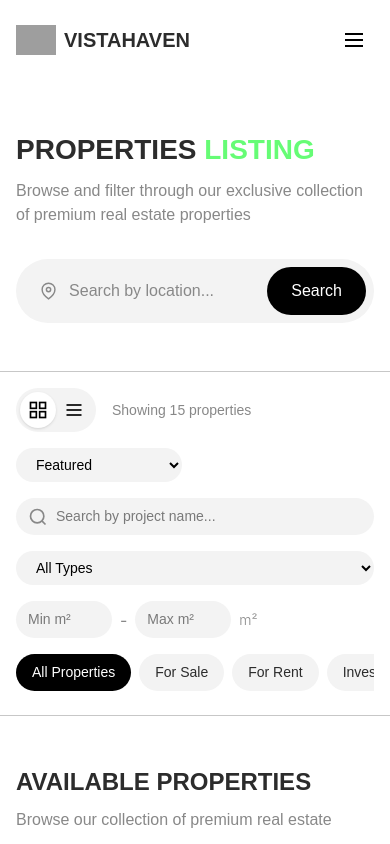
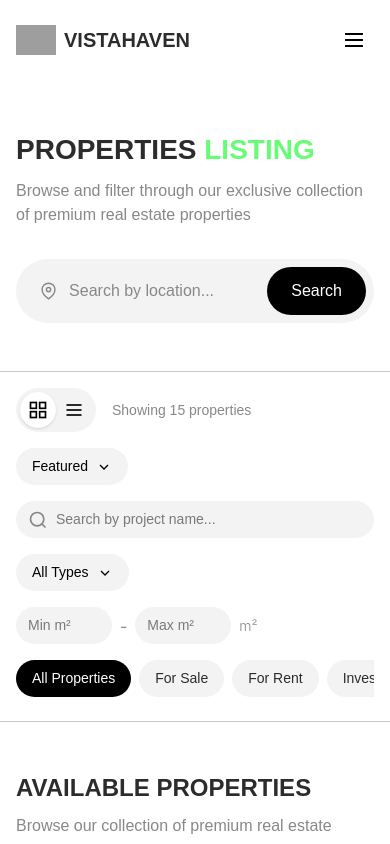
Before and after one commit to 9uxsnx-sys/real-estate-project, a React (Vite) app: page / in a window 390 px wide. Shown: the top 844 px of the page. Built offline with nearby package versions, Linux system fonts and the light colour scheme; grey boxes are pictures that could not be loaded; a web font is replaced by a local one.

Commit message:
Remove sticky filter bar, add custom styled dropdowns, fix mobile list view cards

```diff
--- a/src/components/FilterBar.tsx
+++ b/src/components/FilterBar.tsx
@@ -1,4 +1,4 @@
-import React from 'react';
+import React, { useState, useRef, useEffect } from 'react';
 
 interface FilterBarProps {
   activeFilter: string;
@@ -8,7 +8,6 @@ interface FilterBarProps {
   onSortChange: (sort: string) => void;
   viewMode: 'grid' | 'list';
   onViewModeChange: (mode: 'grid' | 'list') => void;
-  // New filter props
   projectSearch: string;
   onProjectSearchChange: (value: string) => void;
   propertyType: string;
@@ -19,6 +18,93 @@ interface FilterBarProps {
   onMaxSpaceChange: (value: string) => void;
 }
 
+// Custom Dropdown Component
+interface DropdownOption {
+  value: string;
+  label: string;
+}
+
+const CustomDropdown: React.FC<{
+  value: string;
+  options: DropdownOption[];
+  onChange: (value: string) => void;
+  placeholder?: string;
+}> = ({ value, options, onChange, placeholder = 'Select...' }) => {
+  const [isOpen, setIsOpen] = useState(false);
+  const dropdownRef = useRef<HTMLDivElement>(null);
+
+  const selectedLabel = options.find((opt) => opt.value === value)?.label || placeholder;
+
+  useEffect(() => {
+    const handleClickOutside = (event: MouseEvent) => {
+      if (dropdownRef.current && !dropdownRef.current.contains(event.target as Node)) {
+        setIsOpen(false);
+      }
+    };
+    document.addEventListener('mousedown', handleClickOutside);
+    return () => document.removeEventListener('mousedown', handleClickOutside);
+  }, []);
+
+  return (
+    <div ref={dropdownRef} className="relative">
+      {/* Dropdown Button */}
+      <button
+        onClick={() => setIsOpen(!isOpen)}
+        className="w-full lg:w-auto px-4 py-2 bg-[rgb(243,243,243)] rounded-full text-[14px] font-light outline-none cursor-pointer flex items-center justify-between gap-2 hover:bg-[rgb(230,230,230)] transition-colors"
+        style={{ fontFamily: 'Geist, sans-serif' }}
+      >
+        <span>{selectedLabel}</span>
+        <svg
+          width="16"
+          height="16"
+          viewBox="0 0 24 24"
+          fill="none"
+          stroke="currentColor"
+          strokeWidth="2"
+          className={`transition-transform ${isOpen ? 'rotate-180' : ''}`}
+        >
+          <path d="M6 9l6 6 6-6" />
+        </svg>
+      </button>
+
+      {/* Dropdown Menu */}
+      {isOpen && (
+        <div className="absolute top-full left-0 mt-2 w-full min-w-[180px] bg-white rounded-2xl shadow-lg border border-[rgb(230,230,230)] overflow-hidden z-50">
+          {options.map((option) => (
+            <button
+              key={option.value}
+              onClick={() => {
+                onChange(option.value);
+                setIsOpen(false);
+              }}
+              className={`w-full px-4 py-3 text-left text-[14px] font-light transition-colors flex items-center justify-between ${
+                value === option.value
+                  ? 'bg-[rgb(243,243,243)] text-[rgb(44,44,44)]'
+                  : 'text-[rgb(136,136,136)] hover:bg-[rgb(250,250,250)]'
+              }`}
+              style={{ fontFamily: 'Geist, sans-serif' }}
+            >
+              <span>{option.label}</span>
+              {value === option.value && (
+                <svg
+                  width="16"
+                  height="16"
+                  viewBox="0 0 24 24"
+                  fill="none"
+                  stroke="rgb(102,252,117)"
+                  strokeWidth="2"
+                >
+                  <path d="M20 6L9 17l-5-5" />
+                </svg>
+              )}
+            </button>
+          ))}
+        </div>
+      )}
+    </div>
+  );
+};
+
 export const FilterBar: React.FC<FilterBarProps> = ({
   activeFilter,
   onFilterChange,
@@ -27,7 +113,6 @@ export const FilterBar: React.FC<FilterBarProps> = ({
   onSortChange,
   viewMode,
   onViewModeChange,
-  // New filters
   projectSearch,
   onProjectSearchChange,
   propertyType,
@@ -45,6 +130,13 @@ export const FilterBar: React.FC<FilterBarProps> = ({
     { id: 'Luxury', label: 'Luxury' },
   ];
 
+  const sortOptions = [
+    { value: 'featured', label: 'Featured' },
+    { value: 'price-low', label: 'Price: Low to High' },
+    { value: 'price-high', label: 'Price: High to Low' },
+    { value: 'newest', label: 'Newest' },
+  ];
+
   const propertyTypes = [
     { value: '', label: 'All Types' },
     { value: 'studio', label: 'Studio' },
@@ -57,7 +149,7 @@ export const FilterBar: React.FC<FilterBarProps> = ({
   ];
 
   return (
-    <div className="sticky top-20 z-10 bg-white border-b border-[rgb(199,199,199)] py-4">
+    <div className="bg-white border-b border-[rgb(199,199,199)] py-4">
       <div className="max-w-[1360px] mx-auto px-4 md:px-8 lg:px-20">
         {/* Top Row: View Toggle, Results Count, Sort */}
         <div className="flex flex-col md:flex-row items-start md:items-center justify-between gap-4 mb-4">
@@ -102,17 +194,11 @@ export const FilterBar: React.FC<FilterBarProps> = ({
           </div>
 
           {/* Right: Sort Dropdown */}
-          <select
+          <CustomDropdown
             value={sortBy}
-            onChange={(e) => onSortChange(e.target.value)}
-            className="px-4 py-2 bg-[rgb(243,243,243)] rounded-full text-[14px] font-light outline-none cursor-pointer"
-            style={{ fontFamily: 'Geist, sans-serif' }}
-          >
-            <option value="featured">Featured</option>
-            <option value="price-low">Price: Low to High</option>
-            <option value="price-high">Price: High to Low</option>
-            <option value="newest">Newest</option>
-          </select>
+            options={sortOptions}
+            onChange={onSortChange}
+          />
         </div>
 
         {/* Search and Filter Row */}
@@ -142,18 +228,11 @@ export const FilterBar: React.FC<FilterBarProps> = ({
           </div>
 
           {/* Property Type Dropdown */}
-          <select
+          <CustomDropdown
             value={propertyType}
-            onChange={(e) => onPropertyTypeChange(e.target.value)}
-            className="w-full lg:w-auto px-4 py-2 bg-[rgb(243,243,243)] rounded-full text-[14px] font-light outline-none cursor-pointer"
-            style={{ fontFamily: 'Geist, sans-serif' }}
-          >
-            {propertyTypes.map((type) => (
-              <option key={type.value} value={type.value}>
-                {type.label}
-              </option>
-            ))}
-          </select>
+            options={propertyTypes}
+            onChange={onPropertyTypeChange}
+          />
 
           {/* Space Range (m²) */}
           <div className="flex items-center gap-2 w-full lg:w-auto">
--- a/src/components/PropertyCard.tsx
+++ b/src/components/PropertyCard.tsx
@@ -112,27 +112,27 @@ export const PropertyCard: React.FC<PropertyCardProps> = ({ property, onClick, v
     );
   }
 
-  // List View (Horizontal Card - مستطيل)
+  // List View (Responsive: Vertical on Mobile, Horizontal on Desktop)
   return (
     <div
       onClick={handleClick}
-      className="group cursor-pointer bg-white rounded-4xl overflow-hidden transition-all duration-300 hover:shadow-lg flex flex-row"
+      className="group cursor-pointer bg-white rounded-4xl overflow-hidden transition-all duration-300 hover:shadow-lg flex flex-col md:flex-row"
       style={{ boxShadow: '0 1px 3px rgba(0,0,0,0.1)' }}
     >
-      {/* Image Container - Left Side (40%) - NO TAGS */}
-      <div className="relative w-[40%] min-h-[200px] overflow-hidden">
+      {/* Image Container - Mobile: Full width top, Desktop: Left side 35% */}
+      <div className="relative w-full md:w-[35%] h-[180px] md:h-auto md:min-h-[200px] overflow-hidden">
         <img
           src={property.image}
           alt={property.name}
-          className="w-full h-full object-cover transition-transform duration-500 group-hover:scale-105 rounded-l-4xl"
+          className="w-full h-full object-cover transition-transform duration-500 group-hover:scale-105 rounded-t-4xl md:rounded-l-4xl md:rounded-tr-none"
         />
       </div>
 
-      {/* Content - Right Side (60%) */}
-      <div className="p-5 flex-1 flex flex-col justify-center">
+      {/* Content - Mobile: Full width bottom, Desktop: Right side 65% */}
+      <div className="p-4 md:p-5 flex-1 flex flex-col justify-center">
         {/* Property Name */}
         <h3
-          className="font-semibold text-[22px] text-[rgb(44,44,44)] mb-2"
+          className="font-semibold text-[18px] md:text-[22px] text-[rgb(44,44,44)] mb-1 md:mb-2"
           style={{ fontFamily: 'Geist, sans-serif' }}
         >
           {property.name}
@@ -140,14 +140,14 @@ export const PropertyCard: React.FC<PropertyCardProps> = ({ property, onClick, v
 
         {/* Project Name */}
         <p
-          className="text-[15px] text-[rgb(136,136,136)] font-light mb-2"
+          className="text-[13px] md:text-[15px] text-[rgb(136,136,136)] font-light mb-1 md:mb-2"
           style={{ fontFamily: 'Geist, sans-serif' }}
         >
           {property.projectName}
         </p>
 
-        {/* Location */}
-        <div className="flex items-center gap-1 mb-3">
+        {/* Location - Hidden on mobile to save space */}
+        <div className="hidden md:flex items-center gap-1 mb-3">
           <svg
             width="18"
             height="18"
@@ -168,29 +168,31 @@ export const PropertyCard: React.FC<PropertyCardProps> = ({ property, onClick, v
           </span>
         </div>
 
-        {/* Specs Row */}
-        <div className="flex flex-wrap items-center gap-x-4 gap-y-2 text-[rgb(136,136,136)] text-[14px] mb-4">
+        {/* Specs Row - Mobile: Compact, Desktop: Full */}
+        <div className="flex flex-wrap items-center gap-x-3 gap-y-1 md:gap-x-4 md:gap-y-2 text-[rgb(136,136,136)] text-[13px] md:text-[14px] mb-3 md:mb-4">
           <span className="font-light" style={{ fontFamily: 'Geist, sans-serif' }}>
-            Type: <span className="text-[rgb(44,44,44)]">{getPropertyTypeLabel(property.propertyType)}</span>
+            <span className="md:hidden">{getPropertyTypeLabel(property.propertyType)}</span>
+            <span className="hidden md:inline">Type: <span className="text-[rgb(44,44,44)]">{getPropertyTypeLabel(property.propertyType)}</span></span>
           </span>
           <span className="text-[rgb(199,199,199)]">•</span>
           <span className="font-light" style={{ fontFamily: 'Geist, sans-serif' }}>
-            Space: <span className="text-[rgb(44,44,44)]">{property.spaceSqm} m²</span>
+            <span className="md:hidden">{property.spaceSqm}m²</span>
+            <span className="hidden md:inline">Space: <span className="text-[rgb(44,44,44)]">{property.spaceSqm} m²</span></span>
           </span>
           <span className="text-[rgb(199,199,199)]">•</span>
           <span className="font-light" style={{ fontFamily: 'Geist, sans-serif' }}>
-            Beds: <span className="text-[rgb(44,44,44)]">{property.beds}</span>
+            {property.beds} Beds
           </span>
-          <span className="text-[rgb(199,199,199)]">•</span>
-          <span className="font-light" style={{ fontFamily: 'Geist, sans-serif' }}>
-            Baths: <span className="text-[rgb(44,44,44)]">{property.baths}</span>
+          <span className="text-[rgb(199,199,199)] hidden md:inline">•</span>
+          <span className="font-light hidden md:inline" style={{ fontFamily: 'Geist, sans-serif' }}>
+            {property.baths} Baths
           </span>
         </div>
 
         {/* Price and Button Row */}
-        <div className="flex items-center justify-between mt-auto">
+        <div className="flex items-center justify-between mt-auto pt-2 md:pt-0 border-t md:border-t-0 border-[rgb(243,243,243)]">
           <span
-            className="font-semibold text-[22px] text-[rgb(44,44,44)]"
+            className="font-semibold text-[18px] md:text-[22px] text-[rgb(44,44,44)]"
             style={{ fontFamily: 'Geist, sans-serif' }}
           >
             {formatPrice(property.price)}
@@ -198,10 +200,10 @@ export const PropertyCard: React.FC<PropertyCardProps> = ({ property, onClick, v
 
           {/* View Details Button */}
           <span
-            className="text-[14px] font-light text-[rgb(136,136,136)] group-hover:text-[rgb(44,44,44)] transition-colors"
+            className="text-[13px] md:text-[14px] font-light text-[rgb(136,136,136)] group-hover:text-[rgb(44,44,44)] transition-colors"
             style={{ fontFamily: 'Geist, sans-serif' }}
           >
-            View Details →
+            View →
           </span>
         </div>
       </div>
```
